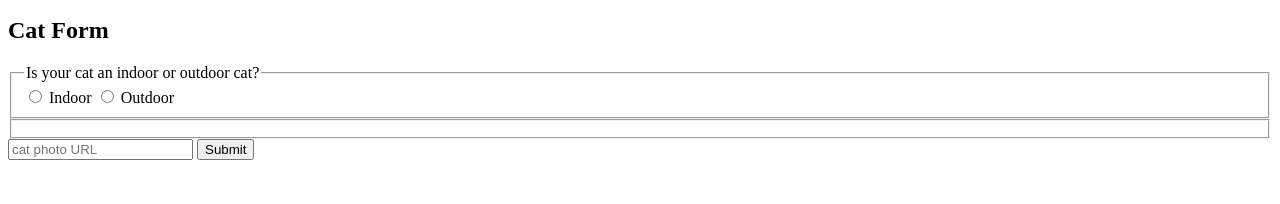
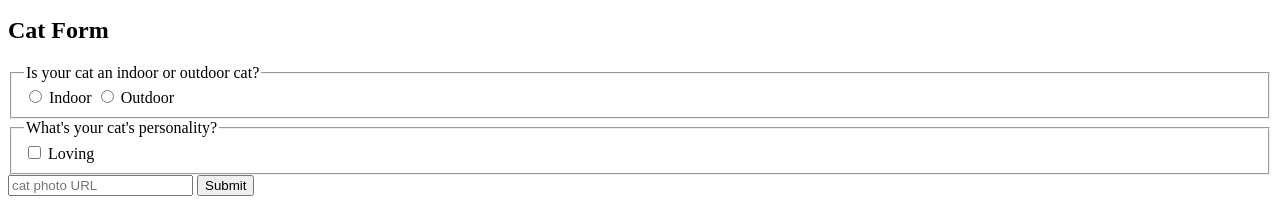
Before and after one commit to ahmetmertyilmaz/freecodecamp-html-basics, a plain HTML site: page index.html in a window 1280 px wide. Shown: the part 1419-1623 px from the top of the page. Before the commit the page ends 1587 px from the top, so only its background shows below. Drawn offline with Linux system fonts and the light colour scheme.

Commit message:
checkbox added

```diff
--- a/index.html
+++ b/index.html
@@ -45,7 +45,8 @@
                       <label><input type="radio" id="indoor" name="indoor-outdoor" value="outdoor"> Outdoor</label>
                     </fieldset>
                     <fieldset>
-
+                        <legend>What's your cat's personality?</legend>
+                        <input type="checkbox" id="loving"> Loving
                     </fieldset>
                     <input type="text" name="catphotourl" placeholder="cat photo URL" required>
                     <button type="submit">Submit</button>
@@ -79,4 +80,5 @@
 <!--    value attribute ,If you select the Indoor radio button and submit the form, the form data for the button is based on its name and value attributes.If your radio buttons do not have a value attribute, the form data will include indoor-outdoor=on, which is not useful when you have multiple buttons.For convenience, set the button's value attribute to the same value as its id attribute.-->
 <!--    fieldset element is used to group related inputs and labels together in a web form. fieldset elements are block-level elements, meaning that they appear on a new line.-->
 <!--    legend element acts as a caption for the content in the fieldset element. It gives users context about what they should enter into that part of the form.-->
+<!--    to add checkbox, <input type="checkbox"> checkoptionblabla | and add id attribute with value that is option's name-->
 <!--    -->
```
